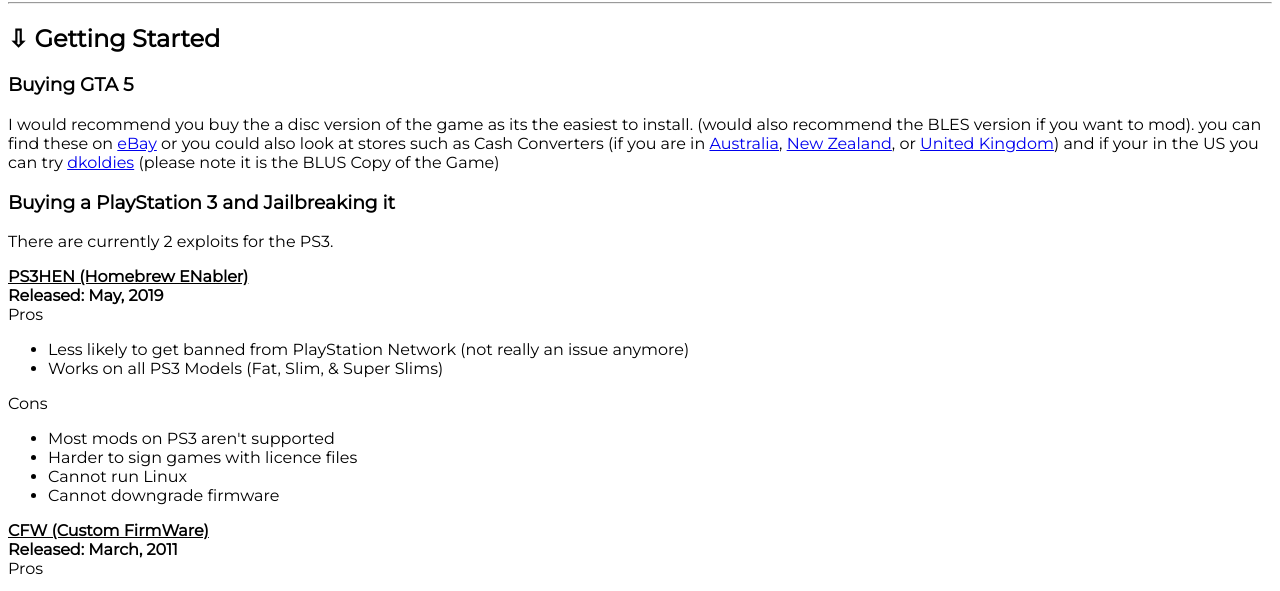
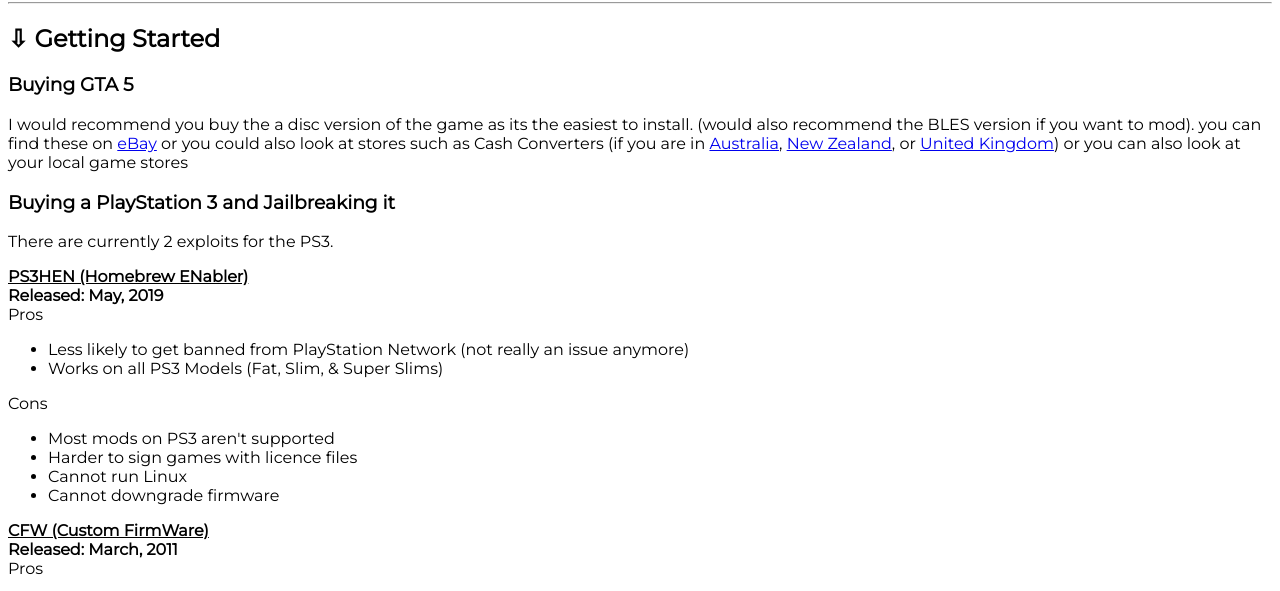
Before and after one commit to BoxxyDEV/3taonline.com, a plain HTML site: page en/install/index.html in a window 1280 px wide. Both pictures are taken after a click on the element "⇨ Getting Started". Shown: the part 198-789 px from the top of the page. Drawn offline with Linux system fonts and the light colour scheme.

Commit message:
Update index.html

```diff
--- a/en/install/index.html
+++ b/en/install/index.html
@@ -80,7 +80,7 @@
         <section id="buygta5section" hidden>
             <h3>Buying GTA 5</h3>
             <p>I would recommend you buy the a disc version of the game as its the easiest to install. (would also recommend the BLES version if you want to mod). you can find these on <a href="https://www.ebay.com/sch/i.html?_nkw=Grand+Theft+Auto+V+PS3">eBay</a> or you could also look at stores such as Cash Converters (if you are in <a href="https://www.cashconverters.com.au/search-results?query=Grand%20Theft%20Auto%20V%20PlayStation%203">Australia</a>,
-                <a href="https://shop.cashconverters.co.nz/Browse?FullTextQuery=Grand%20Theft%20Auto%20V%20PS3">New Zealand</a>, or <a href="https://www.cashconverters.co.uk/search-results?query=Grand%20Theft%20Auto%20V%20PlayStation%203">United Kingdom</a>) and if your in the US you can try <a href="https://www.dkoldies.com/grand-theft-auto-v-ps3-game/">dkoldies</a> (please note it is the BLUS Copy of the Game)</p>
+                <a href="https://shop.cashconverters.co.nz/Browse?FullTextQuery=Grand%20Theft%20Auto%20V%20PS3">New Zealand</a>, or <a href="https://www.cashconverters.co.uk/search-results?query=Grand%20Theft%20Auto%20V%20PlayStation%203">United Kingdom</a>) or you can also look at your local game stores</p>
             <h3>Buying a PlayStation 3 and Jailbreaking it</h3>
             <p>There are currently 2 exploits for the PS3. </p>
             <p><b><u>PS3HEN (Homebrew ENabler)</u></b> <br> <b>Released: May, 2019</b> <br> Pros</p>
```
